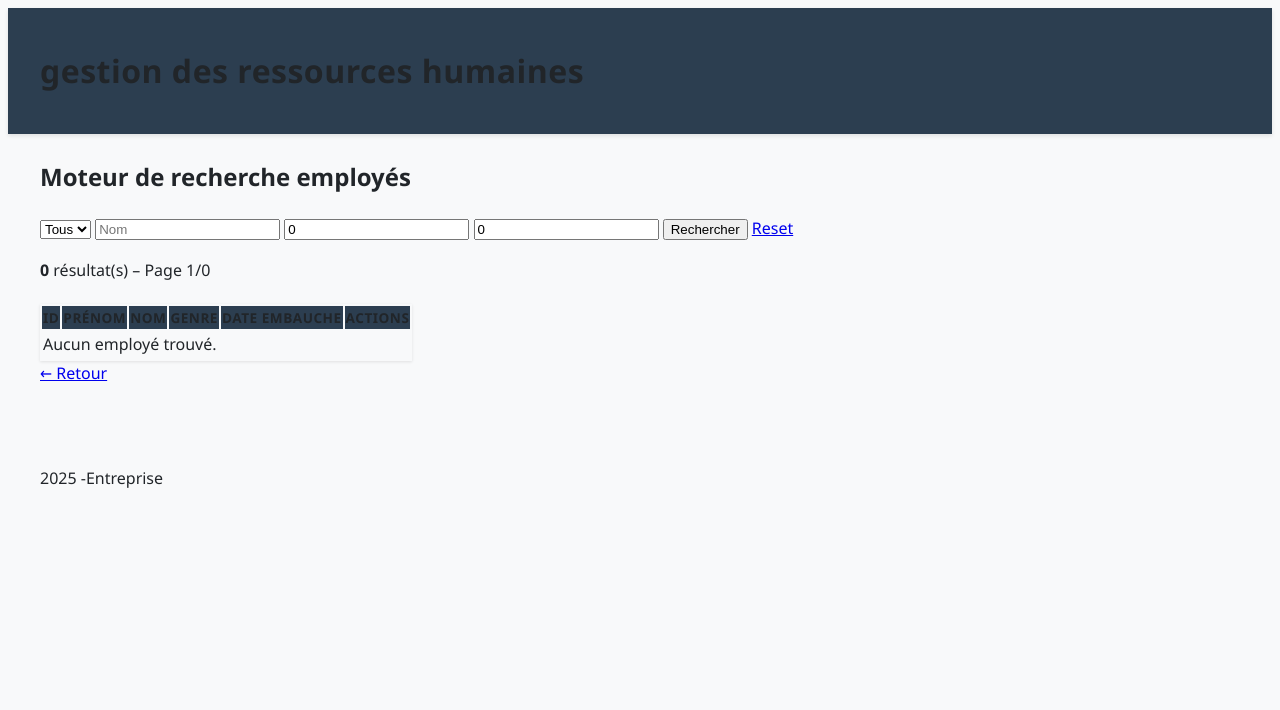
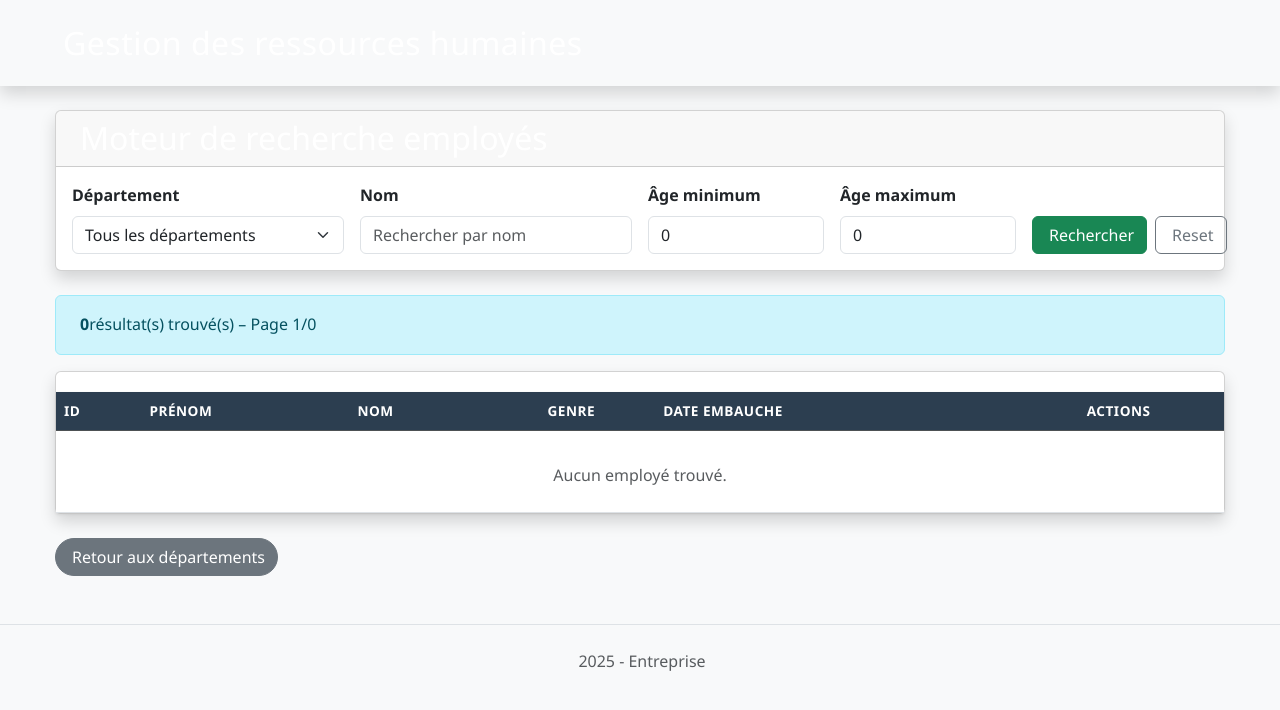
Before and after one commit to Brokenruku/tp--data-reel, a PHP site: page /moteurRecherche.php in a window 1280 px wide. Shown: the top 710 px of the page. Run offline with PHP 8.4, Linux system fonts and the light colour scheme; data that the repository does not hold is empty.

Commit message:
Bootstrp fix

```diff
--- a/includes/employees_table.php
+++ b/includes/employees_table.php
@@ -5,44 +5,44 @@ if (!defined('APP_ROOT')) {
 }
 ?>
 
-<?php if (isset($dept_name) && !empty($dept_name)): ?>
-<h2 id="team-heading" class="h3 mb-4">
-    Équipe du département :
-    <span class="text-primary"><?= htmlspecialchars($dept_name) ?></span>
-</h2>
-<?php endif; ?>
-
-<div class="table-responsive">
-    <table class="table table-hover">
-        <thead class="thead-dark">
+<table class="table table-hover mb-0">
+    <thead class="table-dark">
         <tr>
-                <th>ID</th>
-                <th>Prénom</th>
-                <th>Nom</th>
-                <th>Genre</th>
-                <th>Date embauche</th>
-                <th>Actions</th>
+            <th class="fw-bold">ID</th>
+            <th class="fw-bold">Prénom</th>
+            <th class="fw-bold">Nom</th>
+            <th class="fw-bold text-center">Genre</th>
+            <th class="fw-bold">Date embauche</th>
+            <th class="fw-bold text-center">Actions</th>
         </tr>
     </thead>
     <tbody>
         <?php if (mysqli_num_rows($employees) > 0): ?>
             <?php while ($employee = mysqli_fetch_assoc($employees)): ?>
-                <tr>
-                    <td><?= htmlspecialchars($employee['emp_no']) ?></td>
-                    <td><?= htmlspecialchars($employee['first_name']) ?></td>
-                    <td><?= htmlspecialchars($employee['last_name']) ?></td>
-                    <td><?= htmlspecialchars($employee['gender']) ?></td>
-                    <td><?= htmlspecialchars($employee['hire_date']) ?></td>
-                    <td><a href="employeesFiche.php?emp_no=<?= $employee['emp_no'] ?>" class="btn btn-secondary">voir la fiche</a></td>
+            <tr class="align-middle">
+                <td><span class="badge bg-secondary"><?= htmlspecialchars($employee['emp_no']) ?></span></td>
+                <td class="fw-semibold text-primary"><?= htmlspecialchars($employee['first_name']) ?></td>
+                <td class="fw-semibold"><?= htmlspecialchars($employee['last_name']) ?></td>
+                <td class="text-center">
+                    <span class="badge <?= $employee['gender'] == 'M' ? 'bg-info' : 'bg-warning' ?>">
+                        <?= htmlspecialchars($employee['gender']) ?>
+                    </span>
+                </td>
+                <td><small class="text-muted"><?= htmlspecialchars($employee['hire_date']) ?></small></td>
+                <td class="text-center">
+                    <a href="employeesFiche.php?emp_no=<?= $employee['emp_no'] ?>" class="btn btn-outline-primary btn-sm rounded-pill">
+                        <i class="fas fa-eye me-1"></i>Voir fiche
+                    </a>
+                </td>
             </tr>
             <?php endwhile; ?>
         <?php else: ?>
             <tr>
-                    <td colspan="6" class="text-center text-muted">
+                <td colspan="6" class="text-center text-muted py-4">
+                    <i class="fas fa-users-slash fs-1 mb-2 d-block"></i>
                     Aucun employé trouvé.
                 </td>
             </tr>
         <?php endif; ?>
     </tbody>
 </table>
-</div>
--- a/includes/footer.php
+++ b/includes/footer.php
@@ -1,9 +1,11 @@
-        </main>
+</main>
 
-        <footer class="mt-5 pt-3 border-top">
-            <article class="container">
-                    <p class="text-muted"><?= date('Y') ?> -Entreprise</p>
-            </article>
+        <footer class="mt-5 pt-4 border-top bg-light">
+            <div class="container">
+                <p class="text-center text-muted mb-0">
+                    <i class="fas fa-copyright me-1"></i><?= date('Y') ?> - Entreprise
+                </p>
+            </div>
         </footer>
         <script src="../assets/js/bootstrap.bundle.min.js"></script>
         <script src="../assets/js/app.js"></script>
--- a/includes/header.php
+++ b/includes/header.php
@@ -7,13 +7,15 @@
     <meta charset="UTF-8">
     <meta name="viewport" content="width=device-width, initial-scale=1.0">
     <title>gestion employes</title>
-    <link rel="stylesheet" href="../assets/css/bootstrap-grid.min.css">
+    <link rel="stylesheet" href="../assets/css/bootstrap.min.css">
     <link rel="stylesheet" href="../assets/css/custom.css">
 </head>
 <body>
-    <header class="bg-primary text-white p-3 mb-4">
+    <header class="bg-gradient-primary text-white p-4 mb-4 shadow">
         <div class="container">
-            <h1 class="h2">gestion des ressources humaines</h1>
+            <h1 class="h2 mb-0">
+                <i class="fas fa-users-cog me-2"></i>Gestion des ressources humaines
+            </h1>
         </div>
     </header>
-    <main class="container" >
+    <main class="container">
--- a/moteurRecherche.php
+++ b/moteurRecherche.php
@@ -34,43 +34,89 @@ $employees = mysqli_query($mysqli,
 $depts = mysqli_query($mysqli, "SELECT dept_no, dept_name FROM departments ORDER BY dept_name");
 ?>
 
-<h2>Moteur de recherche employés</h2>
-<form method="GET">
-    <select name="dept">
-        <option value="">Tous</option>
+<div class="card shadow mb-4">
+    <div class="card-header bg-gradient-success text-white">
+        <h2 class="card-title mb-0">
+            <i class="fas fa-search me-2"></i>Moteur de recherche employés
+        </h2>
+    </div>
+    <div class="card-body">
+        <form method="GET" class="row g-3">
+            <div class="col-3">
+                <label class="form-label fw-bold">Département</label>
+                <select name="dept" class="form-select">
+                    <option value="">Tous les départements</option>
                     <?php while ($d = mysqli_fetch_assoc($depts)): ?>
                         <option value="<?= $d['dept_no'] ?>" <?= $dept === $d['dept_no'] ? 'selected' : '' ?>>
                             <?= htmlspecialchars($d['dept_name']) ?>
                         </option>
                     <?php endwhile; ?>
                 </select>
-    <input type="text" name="name" placeholder="Nom" value="<?= htmlspecialchars($name) ?>">
-    <input type="number" name="age_min" placeholder="Âge min" value="<?= $age_min ?>">
-    <input type="number" name="age_max" placeholder="Âge max" value="<?= $age_max ?>">
-    <button type="submit">Rechercher</button>
-    <a href="moteurRecherche.php">Reset</a>
+            </div>
+            <div class="col-3">
+                <label class="form-label fw-bold">Nom</label>
+                <input type="text" name="name" class="form-control" placeholder="Rechercher par nom" value="<?= htmlspecialchars($name) ?>">
+            </div>
+            <div class="col-2">
+                <label class="form-label fw-bold">Âge minimum</label>
+                <input type="number" name="age_min" class="form-control" placeholder="Min" value="<?= $age_min ?>">
+            </div>
+            <div class="col-2">
+                <label class="form-label fw-bold">Âge maximum</label>
+                <input type="number" name="age_max" class="form-control" placeholder="Max" value="<?= $age_max ?>">
+            </div>
+            <div class="col-2 d-flex align-items-end gap-2">
+                <button type="submit" class="btn btn-success">
+                    <i class="fas fa-search me-1"></i>Rechercher
+                </button>
+                <a href="moteurRecherche.php" class="btn btn-outline-secondary">
+                    <i class="fas fa-redo me-1"></i>Reset
+                </a>
+            </div>
         </form>
+    </div>
+</div>
 
-<p><strong><?= $total ?></strong> résultat(s) – Page <?= $page ?>/<?= $pages ?></p>
+<div class="alert alert-info d-flex align-items-center">
+    <i class="fas fa-info-circle me-2"></i>
+    <strong><?= $total ?></strong> résultat(s) trouvé(s) – Page <?= $page ?>/<?= $pages ?>
+</div>
 
+<div class="card shadow">
+    <div class="card-body p-0">
         <?php include 'includes/employees_table.php'; ?>
+    </div>
+</div>
 
 <?php if ($pages > 1): ?>
-<nav>
-
-
+<nav class="mt-4">
+    <div class="d-flex justify-content-between align-items-center">
         <?php if ($page > 1): ?>
-        <a href="?<?= http_build_query(array_merge($_GET, ['page' => $page - 1])) ?>">← Précédent</a>
+            <a href="?<?= http_build_query(array_merge($_GET, ['page' => $page - 1])) ?>" class="btn btn-outline-primary">
+                <i class="fas fa-arrow-left me-1"></i>Précédent
+            </a>
+        <?php else: ?>
+            <span></span>
         <?php endif; ?>
 
+        <span class="badge bg-primary fs-6">Page <?= $page ?> / <?= $pages ?></span>
+
         <?php if ($page < $pages): ?>
-        <a href="?<?= http_build_query(array_merge($_GET, ['page' => $page + 1])) ?>">Suivant →</a>
+            <a href="?<?= http_build_query(array_merge($_GET, ['page' => $page + 1])) ?>" class="btn btn-outline-primary">
+                Suivant<i class="fas fa-arrow-right ms-1"></i>
+            </a>
+        <?php else: ?>
+            <span></span>
         <?php endif; ?>
-
+    </div>
 </nav>
 <?php endif; ?>
 
-<a href="departments.php">← Retour</a>
+<div class="mt-4">
+    <a href="departments.php" class="btn btn-secondary rounded-pill">
+        <i class="fas fa-arrow-left me-1"></i>Retour aux départements
+    </a>
+</div>
 
 <?php
 mysqli_free_result($employees);
```
Also changed, not shown: departments.php (+25 -12 lines), employees.php (+23 -16 lines), employeesFiche.php (+56 -32 lines), employees_table.php (deleted, +0 -43 lines). Lines whose indentation alone changed are shown as unchanged.
